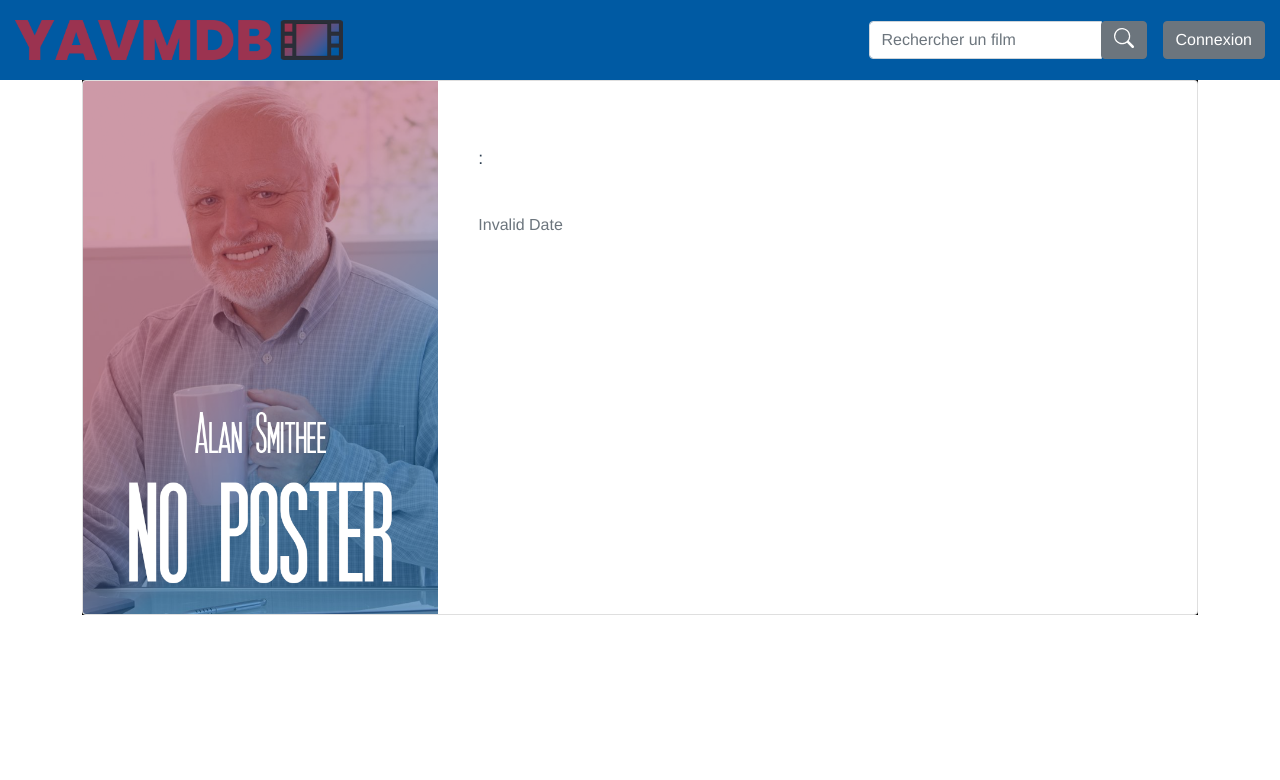
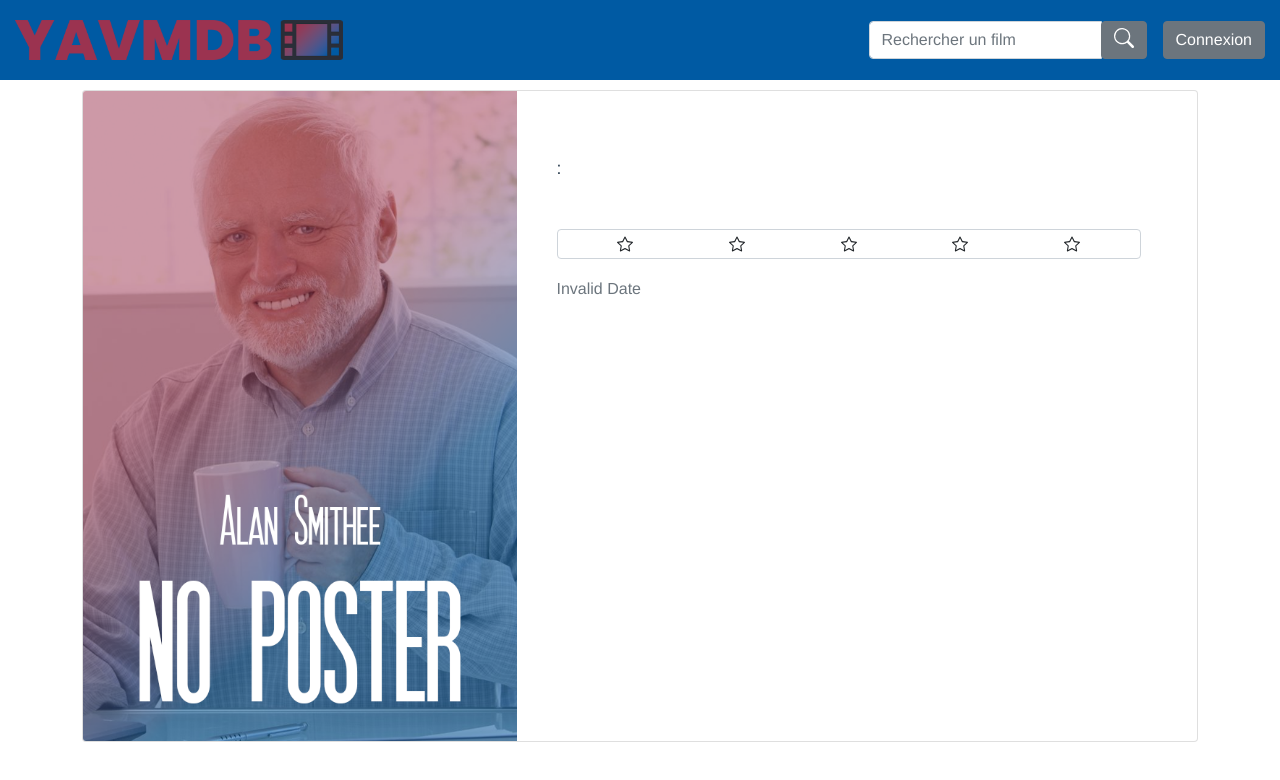
Before and after one commit to ErnestoArtigas/yavmdb, a Vue app: page /movie/1 in a window 1280 px wide. Shown: the top 780 px of the page. Built offline with nearby package versions, Linux system fonts and the light colour scheme; no server answers.

Commit message:
little refactoring of code

```diff
--- a/src/App.vue
+++ b/src/App.vue
@@ -1,7 +1,7 @@
 <template>
   <div id="app">
     <Navbar @emit:user="receiveUser" @disconnect:user="disconnectUser"></Navbar>
-    <b-container>
+    <b-container style="margin-top: 10px">
       <b-alert
         show
         v-show="isAlertVisible"
--- a/src/components/Navbar.vue
+++ b/src/components/Navbar.vue
@@ -91,6 +91,8 @@ export default {
   },
   methods: {
     goToSearchResults() {
+      // To trigger the no results alert on the SearchResults vue.
+      this.searchQuery = this.searchQuery == "" ? " " : this.searchQuery;
       this.$router.push(`/search/${this.searchQuery}`);
     },
     submitUser() {
--- a/src/views/SearchMovie.vue
+++ b/src/views/SearchMovie.vue
@@ -1,8 +1,13 @@
 <template>
-  <div id="structure">
-    <b-card no-body class="overflow-hidden">
+  <div>
+    <div :style="style"></div>
+    <b-card
+      no-body
+      class="overflow-hidden"
+      style="text-align: justify; padding-right: 2.5rem"
+    >
       <b-row no-gutters>
-        <b-col cols="4">
+        <b-col cols="5">
           <b-card-img
             :src="movie.poster"
             class="rounded-0"
@@ -10,7 +15,7 @@
             fluid
           ></b-card-img>
         </b-col>
-        <b-col cols="8">
+        <b-col cols="7">
           <b-card-body>
             <a :href="url">
               <b-card-title
@@ -25,6 +30,11 @@
             <b-card-text style="font-size: 1.1rem" class="mb-5">{{
               genres
             }}</b-card-text>
+
+            <div>
+              <b-form-rating v-model="ratingValue" class="mb-4"></b-form-rating>
+            </div>
+
             <b-card-sub-title>{{ localizedDate }}</b-card-sub-title>
           </b-card-body>
         </b-col>
@@ -44,6 +54,7 @@ export default {
   data() {
     return {
       movie: new MovieDetailed(),
+      ratingValue: 0,
     };
   },
   mounted() {
@@ -94,12 +105,14 @@ export default {
       return `https://www.themoviedb.org/movie/${this.movie.id}`;
     },
   },
+  watch: {
+    ratingValue: function (newValue) {
+      alert(
+        `Vous avez voté ${newValue} ${newValue != 1 ? "étoiles" : "étoile"}.`
+      );
+    },
+  },
 };
 </script>
 
-<style>
-#structure {
-  background-color: black;
-  text-align: justify;
-}
-</style>
+<style></style>
--- a/src/views/SearchResults.vue
+++ b/src/views/SearchResults.vue
@@ -1,6 +1,11 @@
 <template>
+  <div>
     <b-row class="mb-5">
       <h1>Recherche : {{ searchQuery }}</h1>
+      <b-alert v-if="hasSearchNoResults" show variant="danger"
+        >Nous n'avons trouvé de film pour votre recherche.</b-alert
+      >
+      <div v-else>
         <div class="grid">
           <MovieCard
             v-for="movie in moviesArray"
@@ -9,7 +14,9 @@
             style="margin-bottom: 15px"
           ></MovieCard>
         </div>
+      </div>
     </b-row>
+  </div>
 </template>
 
 <script>
@@ -27,6 +34,7 @@ export default {
     return {
       searchQuery: "",
       moviesArray: [],
+      isSearchCompleted: false,
     };
   },
   mounted() {
@@ -36,9 +44,15 @@ export default {
       .then((data) => {
         this.moviesArray = data;
       })
-      .catch((error) => {
-        console.log(error);
+      .catch(() => {
+        null;
       });
+    this.isSearchCompleted = true;
+  },
+  computed: {
+    hasSearchNoResults: function () {
+      return this.isSearchCompleted && this.moviesArray.length == 0;
+    },
   },
 };
 </script>
```
Lines whose indentation alone changed are shown as unchanged.
